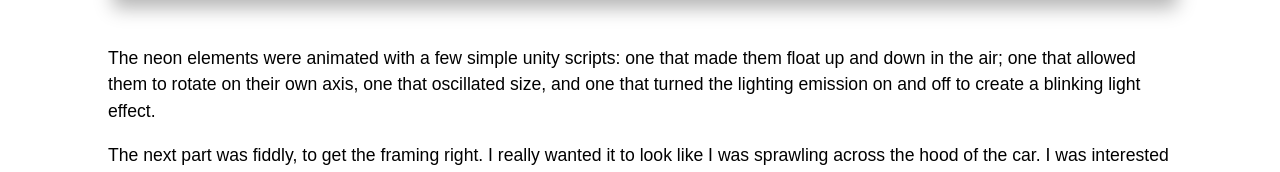
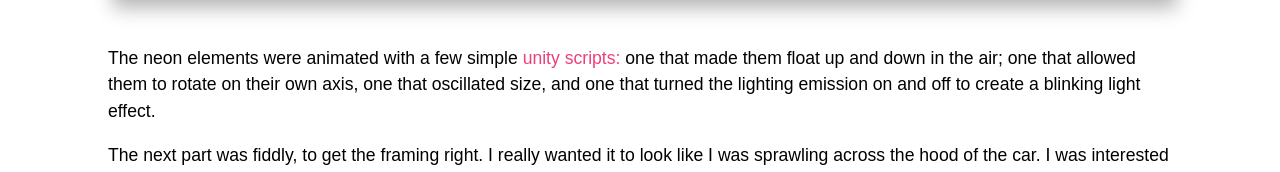
Before and after one commit to kateladenheim/CreativeTechSpring2021, a plain HTML site: page rms-documentation.html in a window 1280 px wide. Shown: the part 2501-2673 px from the top of the page. Drawn offline with Linux system fonts and the light colour scheme; a web font is replaced by a local one.

Commit message:
Link to unity scripts in RMS documentation

```diff
--- a/rms-documentation.html
+++ b/rms-documentation.html
@@ -58,7 +58,7 @@
             </div>
 
             <div>
-                <p>The neon elements were animated with a few simple unity scripts: one that made them float up and down in the air; one that allowed them to rotate on their own axis, one that oscillated size, and one that turned the lighting emission on and off to create a blinking light effect.</p>
+                <p>The neon elements were animated with a few simple <a href="https://github.com/kateladenheim/MDP-CreativeTech/tree/main/project2-unityscripts">unity scripts:</a> one that made them float up and down in the air; one that allowed them to rotate on their own axis, one that oscillated size, and one that turned the lighting emission on and off to create a blinking light effect.</p>
 
                 <p>The next part was fiddly, to get the framing right. I really wanted it to look like I was sprawling across the hood of the car. I was interested in shaking up the usual orientation in which we see bodies on streaming — as an upright, talking head and shoulders. I hoped that changing this orientation could lead to some more variation in expression and in the dynamics of the scene.</p>
 
```
